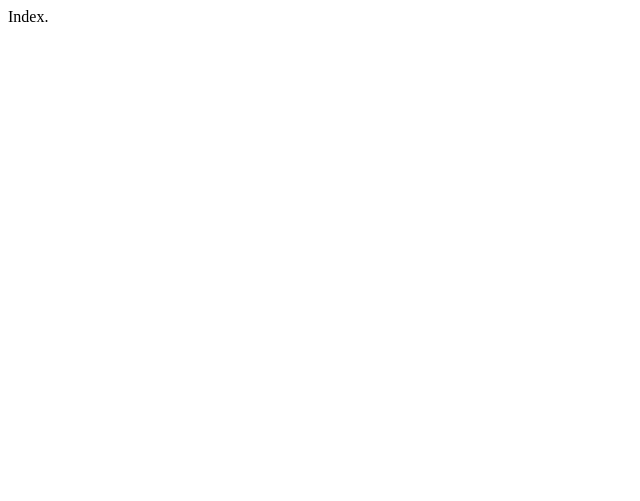
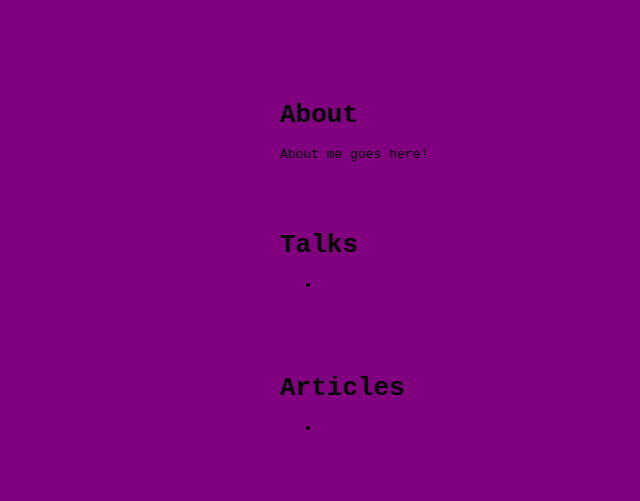
Before and after one commit to kav-ya/kav-ya.github.io, a plain HTML site: page index.html in a window 1280 px wide. Shown: the whole page, without its empty margins (0-640 px from the left). Drawn offline with Linux system fonts and the light colour scheme.

Commit message:
Barebones html, css.

```diff
--- a/index.html
+++ b/index.html
@@ -1 +1,34 @@
-Index.
+<html>
+  <head>
+  <link rel="stylesheet" href="/style.css">
+  <title> Kavya Joshi </title>
+  </head>
+  <body>
+    <div class="container">
+    <div>
+      <h1> About </h1>
+      <div class="content"> About me goes here! </div>
+    </div>
+    <div>
+      <h1> Talks </h1>
+      <div class="content">
+      <ul>
+	<li><a href=""></a></li>
+      </ul>
+      </div>
+    </div>
+    <div>
+      <h1> Articles </h1>
+      <div class="content">
+      <ul>
+	<li><a href=""></a></li>
+      </ul>
+      </div>
+    </div>
+    </div>
+
+    <div> <!-- footer -->
+      <a href=""><img src=""></img></a>
+    </div>
+  </body>
+</html>
--- /dev/null
+++ b/style.css
@@ -0,0 +1,18 @@
+body {
+    background-color: purple;
+}
+
+.container {
+    display: block;
+    font-family: monospace;
+    margin: 100px auto;
+    max-width: 720px;
+}
+
+h1 {
+
+}
+
+.content {
+    padding-bottom: 50px;
+}
```
